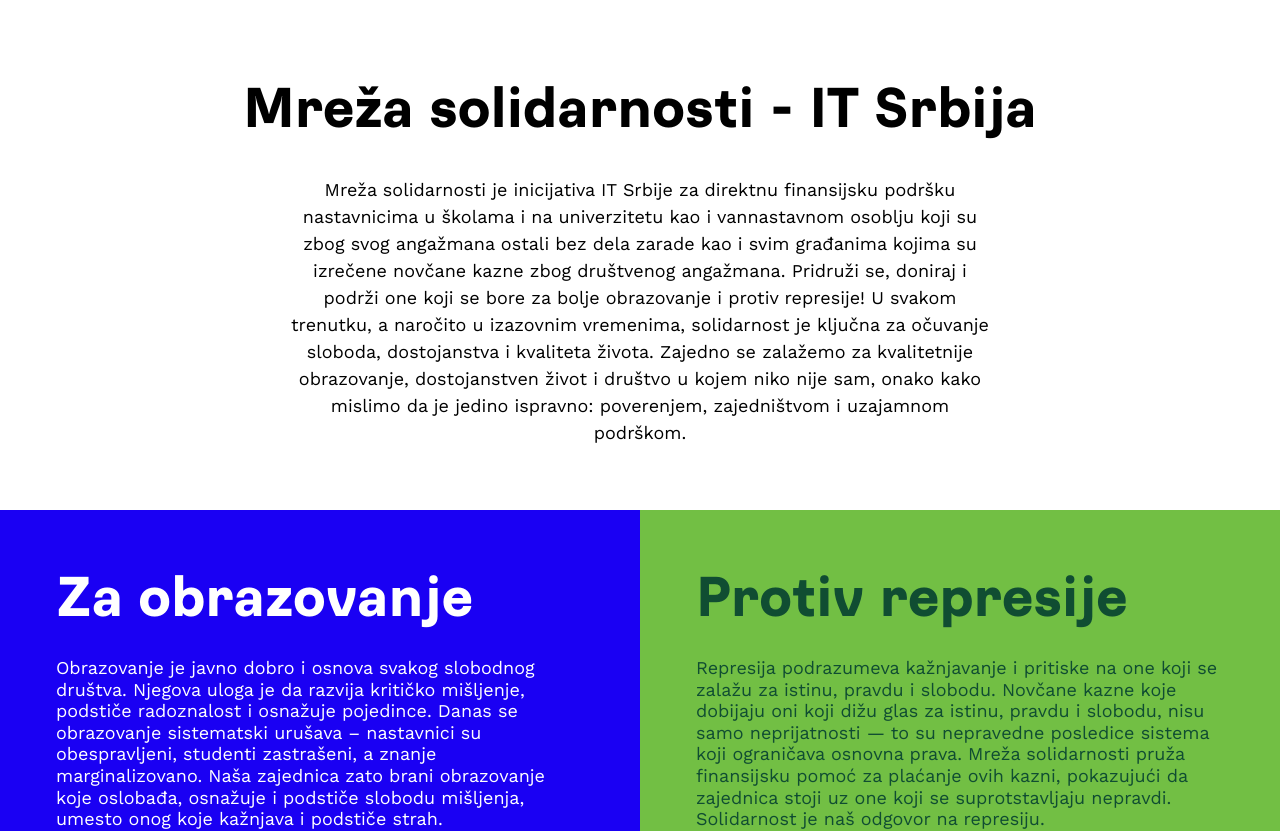
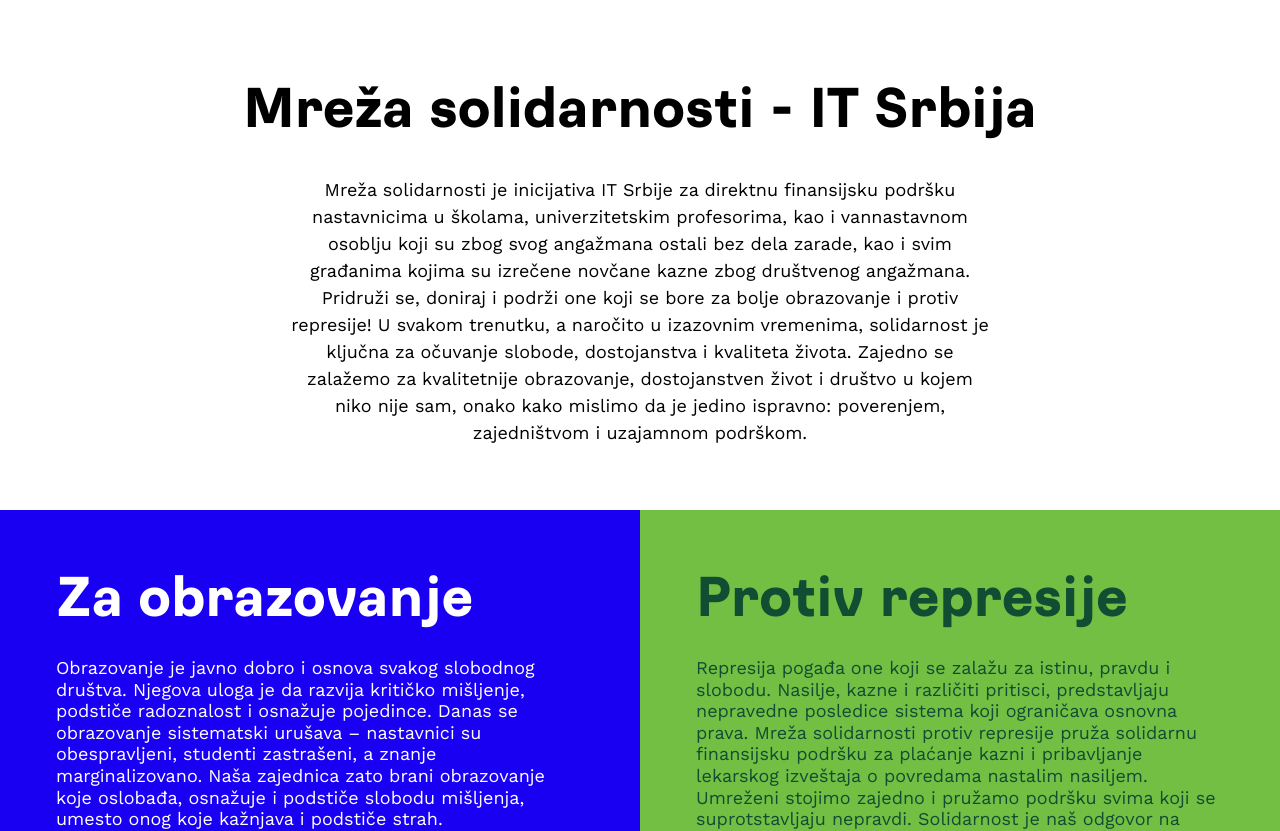
Before and after one commit to IT-Srbija-Org/solidarityLP, a plain HTML site: page index.html in a window 1280 px wide. Shown: the part 130-961 px from the top of the page. Drawn offline with nearby package versions, Linux system fonts and the light colour scheme.

Commit message:
Updated home text

```diff
--- a/index.html
+++ b/index.html
@@ -58,9 +58,9 @@
                 </div>
                 <h1 class="main-title">Mreža solidarnosti - IT Srbija</h1>
                 <p class="main-description">
-                    Mreža solidarnosti je inicijativa IT Srbije za direktnu finansijsku podršku nastavnicima u školama i na univerzitetu kao i vannastavnom osoblju koji su zbog svog angažmana ostali bez dela zarade kao i svim građanima kojima su izrečene novčane kazne zbog društvenog angažmana.
+                    Mreža solidarnosti je inicijativa IT Srbije za direktnu finansijsku podršku nastavnicima u školama, univerzitetskim profesorima, kao i vannastavnom osoblju koji su zbog svog angažmana ostali bez dela zarade, kao i svim građanima kojima su izrečene novčane kazne zbog društvenog angažmana.
 Pridruži se, doniraj i podrži one koji se bore za bolje obrazovanje i protiv represije!
-U svakom trenutku, a naročito u izazovnim vremenima, solidarnost je ključna za očuvanje sloboda, dostojanstva i kvaliteta života.
+U svakom trenutku, a naročito u izazovnim vremenima, solidarnost je ključna za očuvanje slobode, dostojanstva i kvaliteta života.
 Zajedno se zalažemo za kvalitetnije obrazovanje, dostojanstven život i društvo u kojem niko nije sam, onako kako mislimo da je jedino ispravno: poverenjem, zajedništvom i uzajamnom podrškom.
                 </p>
             </header>
@@ -71,11 +71,7 @@
                 <div class="section education-section">
                     <h2 class="section-title">Za obrazovanje</h2>
                     <p class="section-description">
-                        Obrazovanje je javno dobro i osnova svakog slobodnog društva. Njegova uloga je da razvija
-                        kritičko mišljenje, podstiče radoznalost i osnažuje pojedince. Danas se obrazovanje sistematski
-                        urušava – nastavnici su obespravljeni, studenti zastrašeni, a znanje marginalizovano. Naša
-                        zajednica zato brani obrazovanje koje oslobađa, osnažuje i podstiče slobodu mišljenja, umesto
-                        onog koje kažnjava i podstiče strah.
+                        Obrazovanje je javno dobro i osnova svakog slobodnog društva. Njegova uloga je da razvija kritičko mišljenje, podstiče radoznalost i osnažuje pojedince. Danas se obrazovanje sistematski urušava – nastavnici su obespravljeni, studenti zastrašeni, a znanje marginalizovano. Naša zajednica zato brani obrazovanje koje oslobađa, osnažuje i podstiče slobodu mišljenja, umesto onog koje kažnjava i podstiče strah.
                     </p>
                     <a href="https://msp.mrezasolidarnosti.org" class="section-button ms-button">Poseti</a>
                     <div class="section-icon-wrapper"><img src="images/ms-icon.svg" alt="Ms icon" class="section-icon education-icon"></div>
@@ -85,11 +81,7 @@
                 <div class="section repression-section">
                     <h2 class="section-title">Protiv represije</h2>
                     <p class="section-description">
-                        Represija podrazumeva kažnjavanje i pritiske na one koji se zalažu za istinu, pravdu i slobodu.
-                        Novčane kazne koje dobijaju oni koji dižu glas za istinu, pravdu i slobodu, nisu samo
-                        neprijatnosti — to su nepravedne posledice sistema koji ograničava osnovna prava. Mreža
-                        solidarnosti pruža finansijsku pomoć za plaćanje ovih kazni, pokazujući da zajednica stoji uz
-                        one koji se suprotstavljaju nepravdi. Solidarnost je naš odgovor na represiju.
+                        Represija pogađa one koji se zalažu za istinu, pravdu i slobodu. Nasilje, kazne i različiti pritisci, predstavljaju nepravedne posledice sistema koji ograničava osnovna prava. Mreža solidarnosti protiv represije pruža solidarnu finansijsku podršku za plaćanje kazni i pribavljanje lekarskog izveštaja o povredama nastalim nasiljem. Umreženi stojimo zajedno i pružamo podršku svima koji se suprotstavljaju nepravdi. Solidarnost je naš odgovor na represiju.
                     </p>
                     <a href="https://mspr.mrezasolidarnosti.org" class="section-button mspr-button">Poseti</a>
                     <div class="section-icon-wrapper"><img src="images/mspr-icon.svg" alt="Mspr icon" class="section-icon repression-icon"></div>
```
